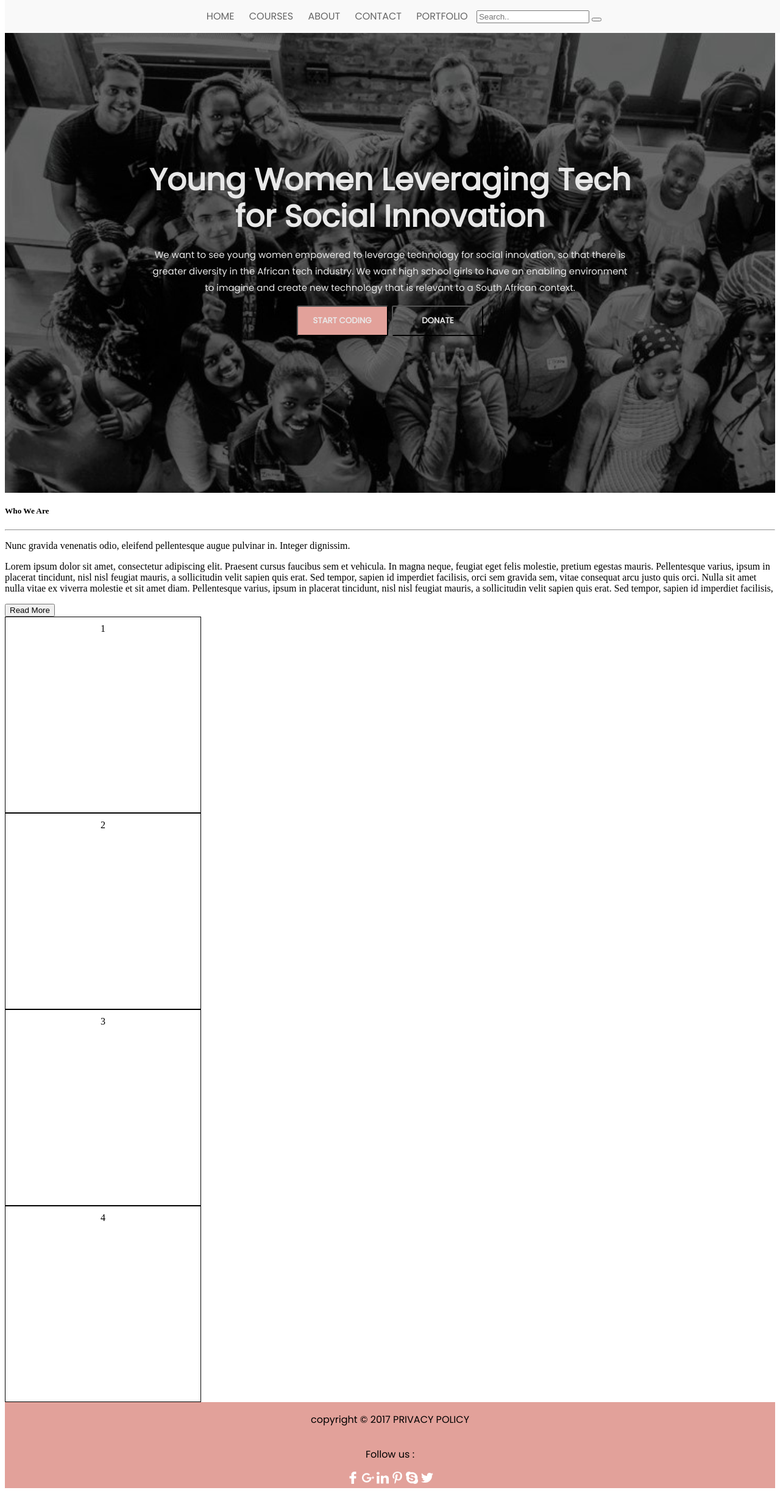
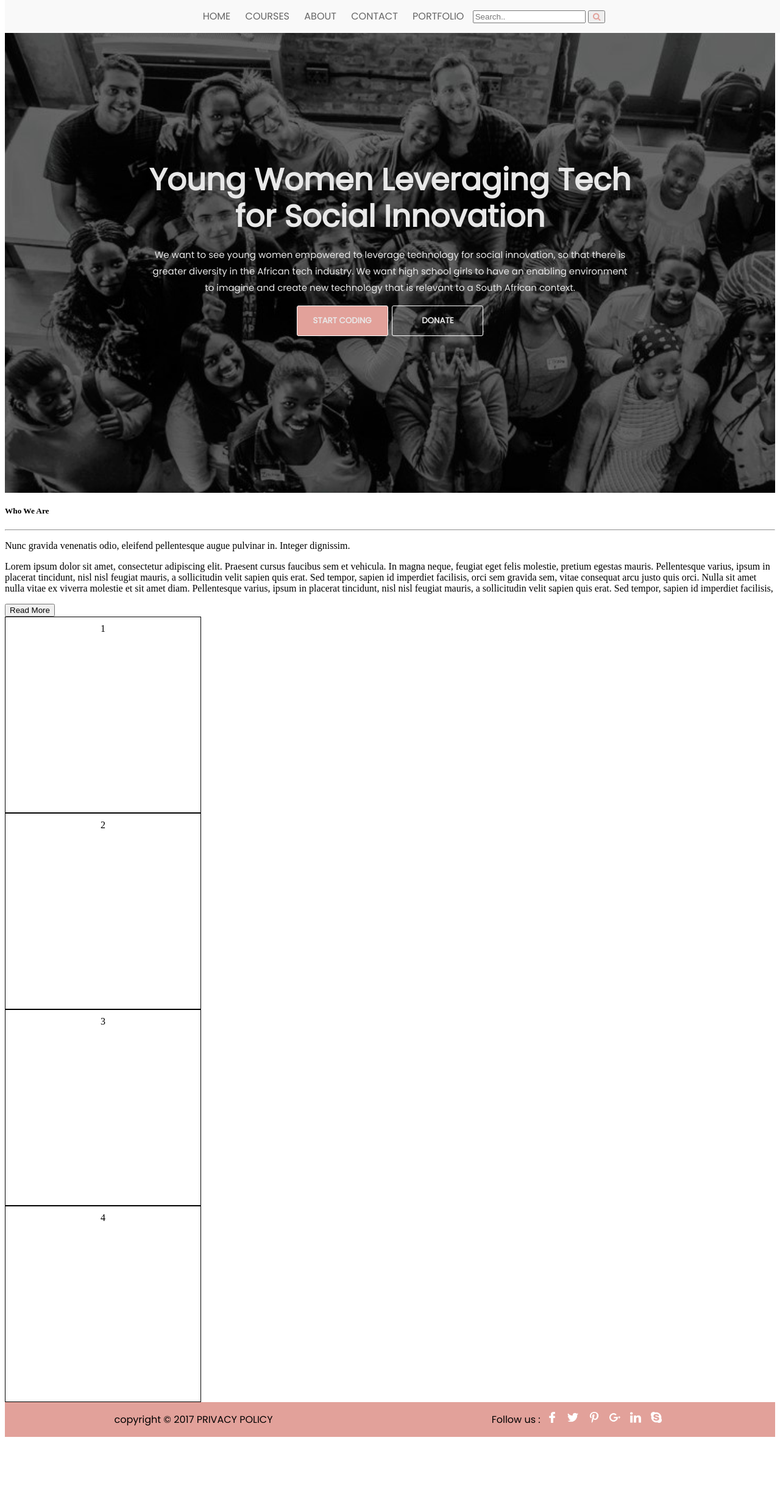
Before and after one commit to MiguelKroukamp/code4ct, a plain HTML site: page index.html in a window 1280 px wide. Shown: the whole page at 61% size. After the commit the page ends 2364 px from the top, so only its background shows below. Drawn offline with Linux system fonts and the light colour scheme.

Commit message:
added padding between icons in footer

```diff
--- a/index.html
+++ b/index.html
@@ -6,6 +6,7 @@
     <meta http-equiv="X-UA-Compatible" content="ie=edge">
     <link rel="stylesheet" href="css/main.css">
     <link href="https://fonts.googleapis.com/css?family=Poppins" rel="stylesheet">
+    <link rel="stylesheet" href="https://cdnjs.cloudflare.com/ajax/libs/font-awesome/4.7.0/css/font-awesome.min.css">
 
     <title>CODE4CT</title>
 </head>
@@ -67,19 +68,19 @@
             </div>
         </div>
     </article>
+</body>
     <!-- footer starts here -->
     <footer>
         <p>copyright  	&#169; 2017 PRIVACY POLICY</p>
-        <p>Follow us :</p>
         <div class="icons">
+            <p>Follow us :</p>
             <img src="img/facebook.png" alt="">
+            <img src="img/twitter.png" alt="">
+            <img src="img/pinterest.png" alt="">
             <img src="img/google.png" alt="">
             <img src="img/linkin.png" alt="">
-            <img src="img/pinterest.png" alt="">
             <img src="img/skype.png" alt="">
-            <img src="img/twitter.png" alt="">
         </div>
     </footer>
     <!-- footer ends here -->
-</body>
 </html>
--- a/sass/base.scss
+++ b/sass/base.scss
@@ -1,8 +1,7 @@
-// navbar styling starts here
-// nav {
-//     background-color: #f9f9f9;
-//     padding: 10px;
-// }
+html {
+    margin: 0 auto;
+    padding: 0;
+}
 .navBar {
     font-family: Poppins;
     font-size: 16px;
@@ -33,6 +32,9 @@ a:hover {
     text-align: right;
     color: #666666;
     display: contents;
+    i {
+        color: #e2a19a;
+    }
 }
 }
 // navbar styling ends here
@@ -88,6 +90,7 @@ p {
     font-weight: 600;
     background-color: #e2a19a;
     color: #e8e8e8;
+    border: 1px solid white;
 }
 #btn2 {
     display: inline-block;
@@ -98,17 +101,21 @@ p {
     font-weight: 600;
     background-color: transparent;
     color: #e8e8e8;
+    border: 1px solid white;
 }
 #btn1:hover {
     background-color: #e2a19a;
-    width: 160px;
+    width: 180px;
     transition: all 0.5s;
     padding: 5px;
+    border: none;
 }
 #btn2:hover {
-    width: 160px;
+    width: 180px;
     transition: all 0.5s;
     padding: 5px;
+    border: none;
+    background-color: rgba(0, 0, 0, 0.5)
 }
 }
 
@@ -129,9 +136,16 @@ footer {
     font-family: Poppins;
     display: flex;
     align-items: center;
-    flex-direction: column;
+    justify-content: space-around;
+    width: 100%;
+    margin: 0 0;
+
 img {
-    height: 20px;
-    width: 20px;
+    height: 18px;
+    width: 18px;
+    padding: 0 6px 0 6px;
+}
+p {
+    display: inline-block;
 }
 }
```
Also changed, not shown: css/base.css, css/main.css, 2 other files.
